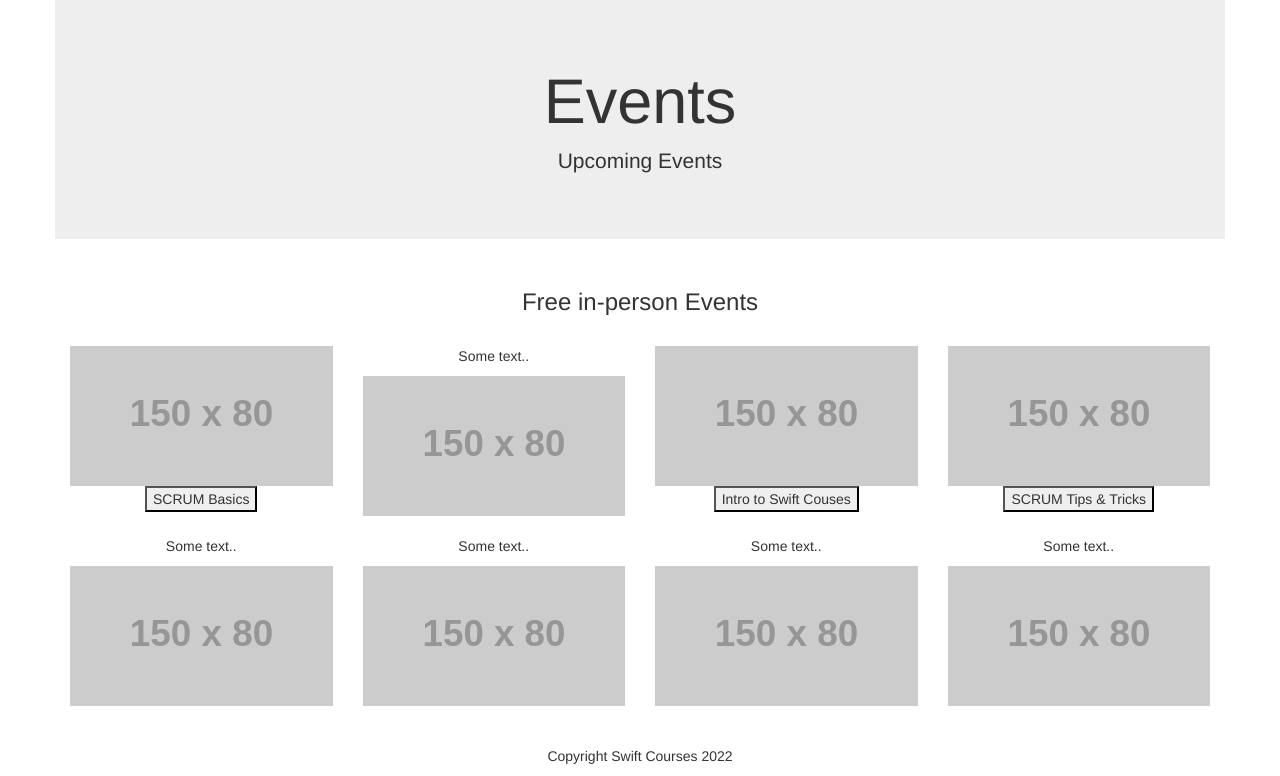
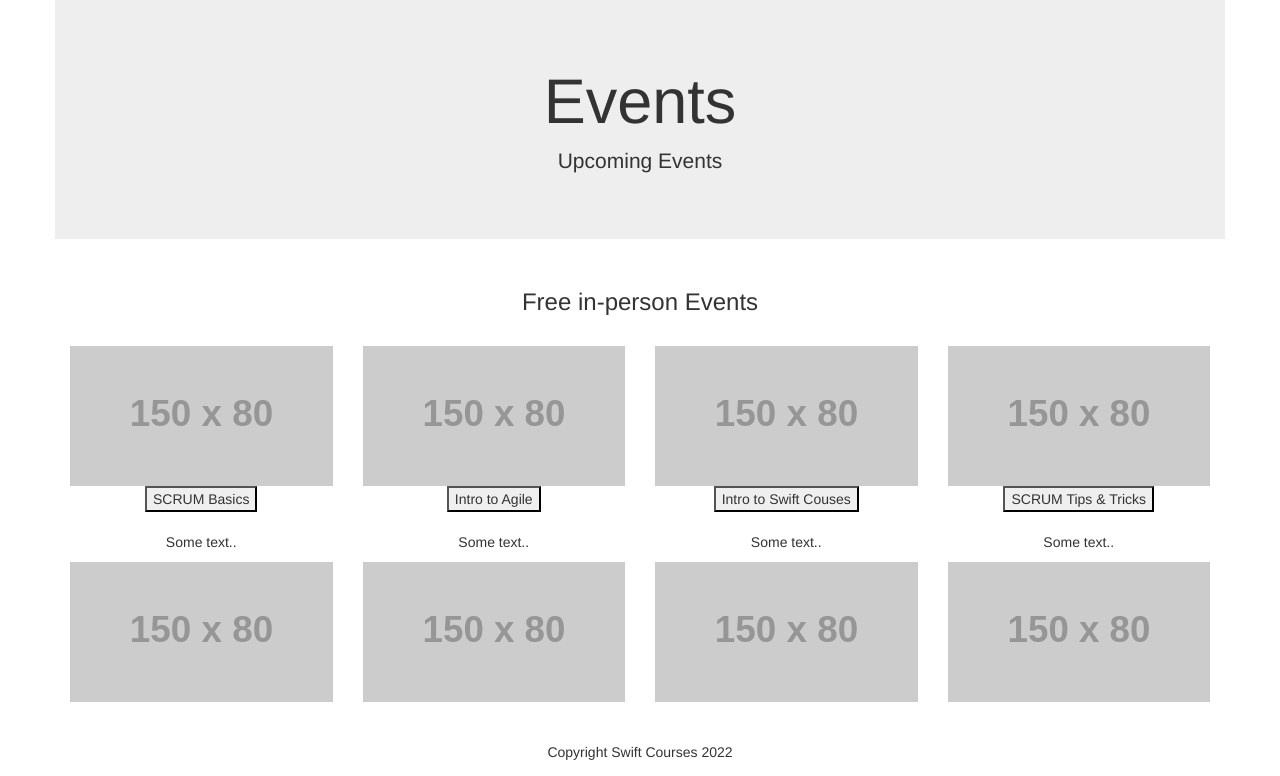
Before and after one commit to Void-Stag/Flask-Assessment, a Flask app: page /events in a window 1280 px wide. Shown: the part 73-849 px from the top of the page. Run offline with Flask 3, Linux system fonts and the light colour scheme; grey boxes labelled with a size stand in for pictures from a placeholder-image service; parts of the project's set-up code (start-up, migrations or seed data) failed here and were passed over; some libraries are stand-ins or nearby versions.

Commit message:
Update event.html

```diff
--- a/App3_Scrum_080222/app/templates/event.html
+++ b/App3_Scrum_080222/app/templates/event.html
@@ -22,8 +22,13 @@
       </div>
     </div>
     <div class="col-sm-3">
-      <p>Some text..</p>
       <img src="https://placehold.it/150x80?text=IMAGE" class="img-responsive" style="width:100%" alt="Image">
+      <button data-toggle="collapse" data-target="#Agile">Intro to Agile</button>
+
+      <div id="Agile" class="collapse">
+      <p>New to Agile? Learn more about the agile working process here!<br>
+      Location: DMU Bede House 0.17 - 12/11/22 @ 3:45pm</p>
+      </div>
     </div>
     <div class="col-sm-3">
       <img src="https://placehold.it/150x80?text=IMAGE" class="img-responsive" style="width:100%" alt="Image">
```
